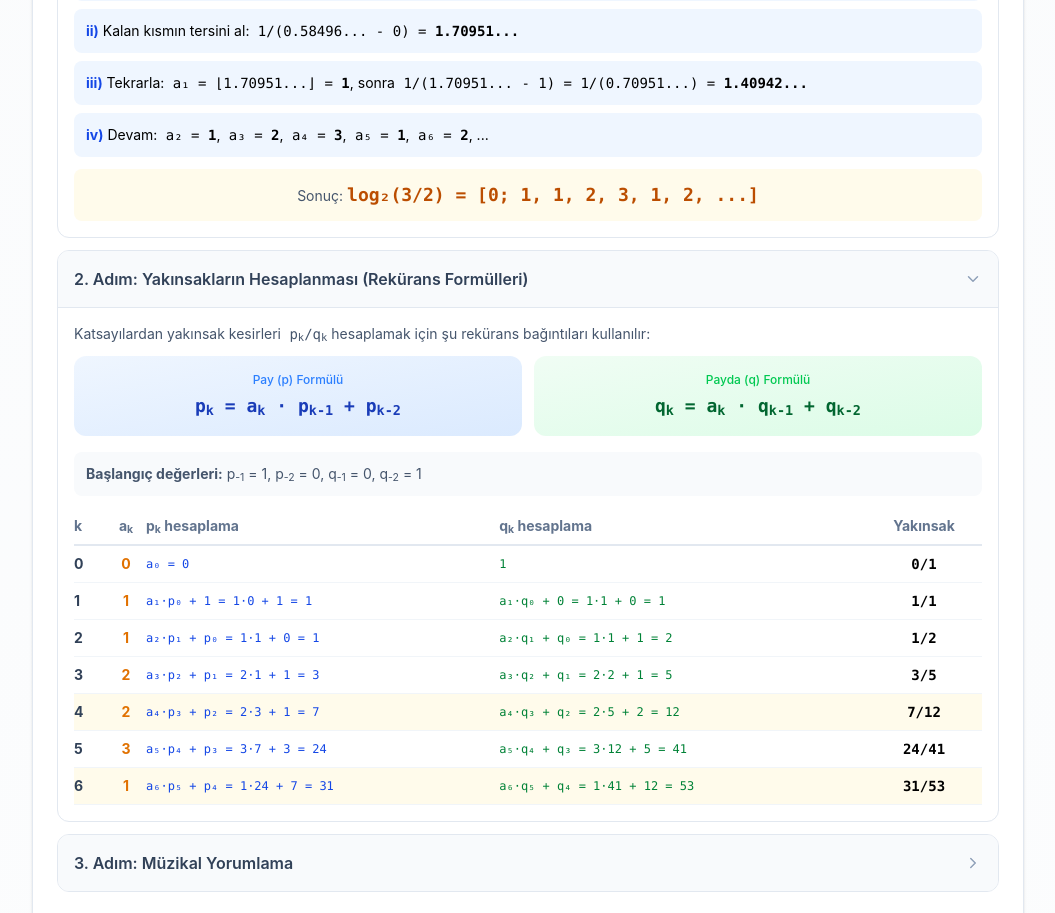
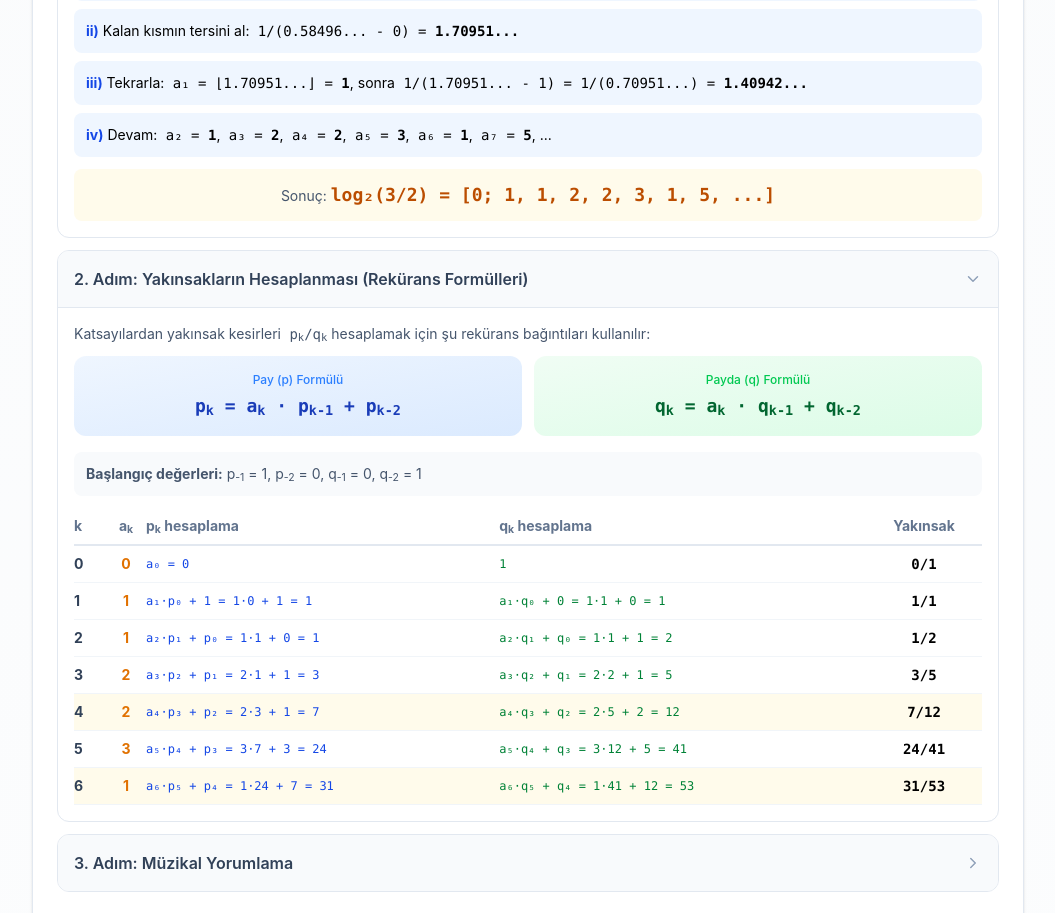
Before and after one commit to hakanatas/MathMuzikCodex, a React (Vite) app: page / in a window 1280 px wide. Shown: the part 2080-2993 px from the top of the page, without its empty margins (112-1167 px from the left). Built offline with nearby package versions, Linux system fonts and the light colour scheme.

Commit message:
Fix continued fraction coefficients text for log2(3/2)

```diff
--- a/src/App.jsx
+++ b/src/App.jsx
@@ -498,15 +498,16 @@ function ConvergentCalculationDetail({ convergents, step }) {
             <span className="font-bold text-blue-700">iv)</span> Devam:
             <span className="font-mono"> a₂ = <strong>1</strong></span>,
             <span className="font-mono"> a₃ = <strong>2</strong></span>,
-            <span className="font-mono"> a₄ = <strong>3</strong></span>,
-            <span className="font-mono"> a₅ = <strong>1</strong></span>,
-            <span className="font-mono"> a₆ = <strong>2</strong></span>, ...
+            <span className="font-mono"> a₄ = <strong>2</strong></span>,
+            <span className="font-mono"> a₅ = <strong>3</strong></span>,
+            <span className="font-mono"> a₆ = <strong>1</strong></span>,
+            <span className="font-mono"> a₇ = <strong>5</strong></span>, ...
           </div>
         </div>
         <div className="mt-3 bg-amber-50 rounded-lg p-3 text-center">
           <span className="text-sm text-slate-600">Sonuç: </span>
           <span className="font-mono font-bold text-amber-700 text-lg">
-            log₂(3/2) = [0; 1, 1, 2, 3, 1, 2, ...]
+            log₂(3/2) = [0; 1, 1, 2, 2, 3, 1, 5, ...]
           </span>
         </div>
       </Collapsible>
```
